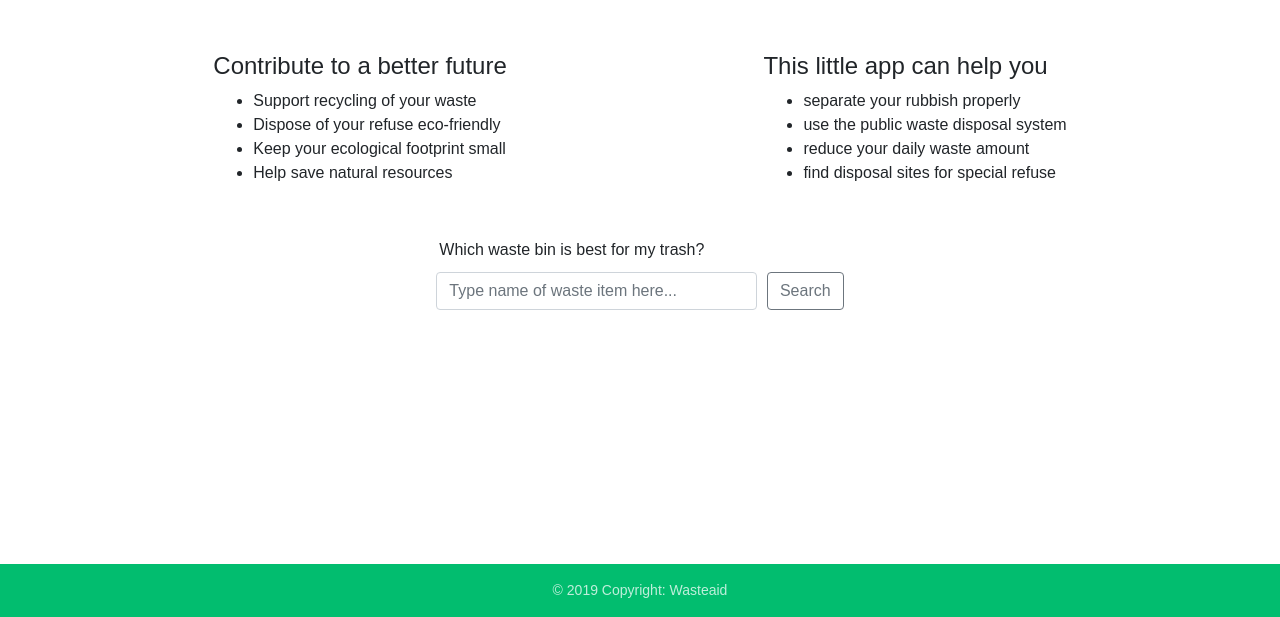
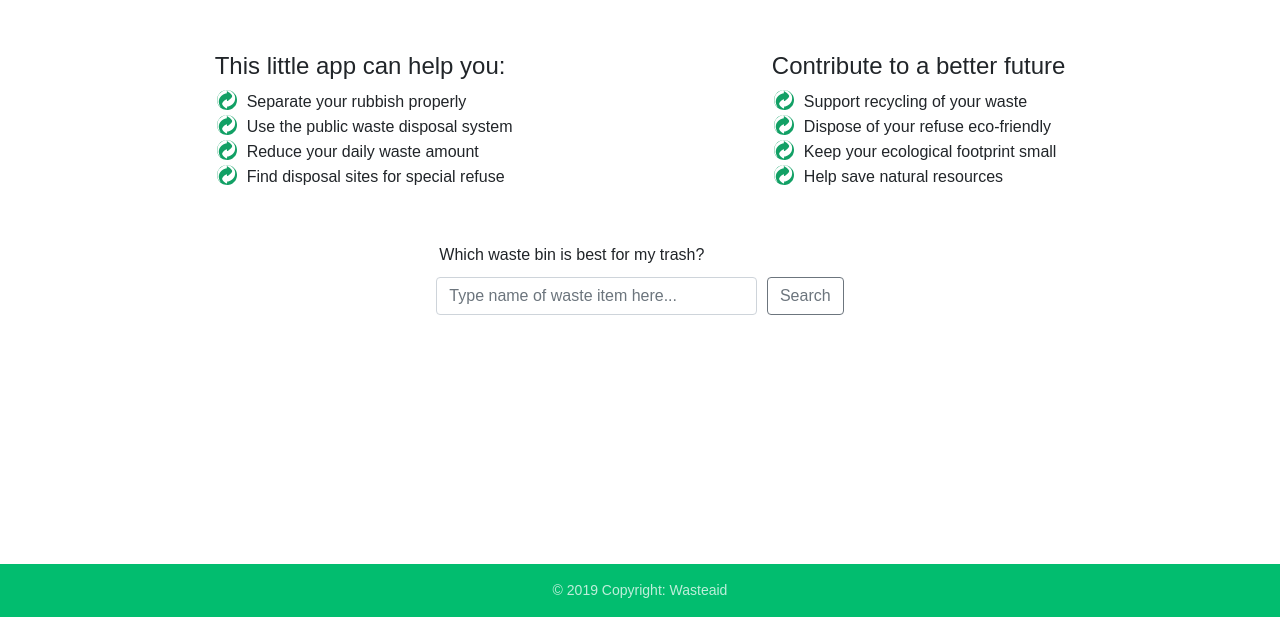
Before and after one commit to GabrielaOliveirabpt/uploading-recycling-frontend, a React app: page / in a window 1280 px wide. Shown: the part 183-800 px from the top of the page. Built offline with nearby package versions, Linux system fonts and the light colour scheme.

Commit message:
editiing welcome page

```diff
--- a/src/components/WelcomePage.jsx
+++ b/src/components/WelcomePage.jsx
@@ -1,7 +1,7 @@
-import React, {Component} from 'react'
+import React, { Component } from 'react'
 import Footer from './Footer'
 import Header from './Header'
-import {withRouter} from 'react-router-dom'
+import { withRouter } from 'react-router-dom'
 
 class SearchItemHint extends Component {
     render() {
@@ -9,8 +9,8 @@ class SearchItemHint extends Component {
             <div className="popup-container-welcome">
                 <div className="search-item-hint-welcome">
                     <p className="close-hint-char-welcome" onClick={this.props.hideHint}
-                       title="Close pop-up">&#10005;</p>
-                    Please enter search item<br/>before starting the search!
+                        title="Close pop-up">&#10005;</p>
+                    Please enter search item<br />before starting the search!
                 </div>
             </div>
         )
@@ -30,9 +30,8 @@ class WelcomePage extends Component {
         this.input = React.createRef()
     }
 
-
     handleChange = event => {
-        this.setState({soughtItem: event.target.value.trim()})
+        this.setState({ soughtItem: event.target.value.trim() })
     }
 
     toggleSearchItemHint = () => {
@@ -45,20 +44,38 @@ class WelcomePage extends Component {
         if (this.state.soughtItem && this.state.soughtItem !== "default") {
             this.props.history.push(`/searchArea/${this.state.soughtItem}`)
         } else {
-            this.setState({searchItemHintHidden: false});
+            this.setState({ searchItemHintHidden: false });
             event.target.reset()
         }
         event.preventDefault();
     }
 
+    goToSearchArea(item) {
+        this.props.history.push(`/searchArea/${item}`)
+    }
+
     render() {
+        // let listStyle = {
+        //     listStyleImage: url('../images/green-dot.svg')
+        // }
+
         return (
             <React.Fragment>
-                <Header/>
+                <Header />
                 <div className="container">
                     <h1 className="h2-0 font-weight-bold">Welcome to Wasteaid</h1>
 
                     <div className="list-container-0">
+
+                        <div className="list-box-0">
+                            <h4>This little app can help you:</h4>
+                            <ul> {/* style={listStyle}*/}
+                                <li>Separate your rubbish properly</li>
+                                <li>Use the public waste disposal system</li>
+                                <li>Reduce your daily waste amount</li>
+                                <li>Find disposal sites for special refuse</li>
+                            </ul>
+                        </div>
 
                         <div className="list-box-0">
                             <h4>Contribute to a better future</h4>
@@ -67,16 +84,6 @@ class WelcomePage extends Component {
                                 <li>Dispose of your refuse eco-friendly</li>
                                 <li>Keep your ecological footprint small</li>
                                 <li>Help save natural resources</li>
-                            </ul>
-                        </div>
-
-                        <div className="list-box-0">
-                            <h4>This little app can help you</h4>
-                            <ul>
-                                <li>separate your rubbish properly</li>
-                                <li>use the public waste disposal system</li>
-                                <li>reduce your daily waste amount</li>
-                                <li>find disposal sites for special refuse</li>
                             </ul>
                         </div>
 
@@ -101,15 +108,16 @@ class WelcomePage extends Component {
                             */}
 
                     </div>
+
                     <div className="form-box-welcome">
                         <form className="form-welcome" onSubmit={this.handleSubmit}>
                             <p className="p2-welcome">Which waste bin is best for my trash?</p>
                             <div className="input-and-button-welcome">
                                 <input type="text"
-                                       className="form-control form-welcome"
-                                       placeholder="Type name of waste item here..."
-                                       required={true} ref={this.input}
-                                       onChange={this.handleChange}
+                                    className="form-control form-welcome"
+                                    placeholder="Type name of waste item here..."
+                                    required={true} ref={this.input}
+                                    onChange={this.handleChange}
                                 />
                                 <input
                                     className="btn btn-outline-secondary button-welcome"
@@ -121,10 +129,16 @@ class WelcomePage extends Component {
                         </form>
                     </div>
 
-                    {!this.state.searchItemHintHidden && <SearchItemHint hideHint={this.toggleSearchItemHint}/>}
+                    {!this.state.searchItemHintHidden && <SearchItemHint hideHint={this.toggleSearchItemHint} />}
+
+                    {/* <div className="most-searched-items">
+                        <div className="item-picture-container">
+                            <img src="../images/brown-glass-bottles-256x190.jpg" alt="brown glass bottles"/>
+                        </div>
+                    </div> */}
 
                 </div>
-                <Footer/>
+                <Footer />
             </React.Fragment>
         )
     }
--- a/src/sass/_welcomePage.scss
+++ b/src/sass/_welcomePage.scss
@@ -59,6 +59,42 @@
   font-weight: bold;
 }
 
+/*
+ul {
+  list-style-image: url('/images/green-dot.svg');
+}
+*/
+
+/*
+li{
+  list-style: none;
+}
+li:before{
+  content: '';
+  display: inline-block;
+  height: 10px;
+  width: 10px;
+  background-image: url('/images/green-dot.svg');
+  list-style-image: url('/images/green-dot.svg')
+}
+*/
+
+ul{
+  margin-left: -38px;
+}
+
+li {
+  margin: 0;
+  padding: 1px 0 1px 30px;
+  list-style: none;
+  background-image: url("/images/green-dot.svg");
+  background-repeat: no-repeat;
+  /* background-position: left center; */
+  background-position: 0 1px;
+  background-size: 20px;
+  /* border: 1px solid grey; */
+  line-height: 145%;
+}
 
 /* outer form container */
 .form-box-welcome {
@@ -127,7 +163,7 @@
     width: calc(90%);
   }
   .form-box-welcome {
-    margin-top: 5px;
+    margin-top: 0;
   }
   .input-and-button-welcome {
     flex-wrap: wrap;
@@ -138,3 +174,10 @@
     margin-left: 0;
   }
 }
+
+/*
+img {
+  width: 150px;
+}
+
+ */
```
Also changed, not shown: src/css/style.css.
